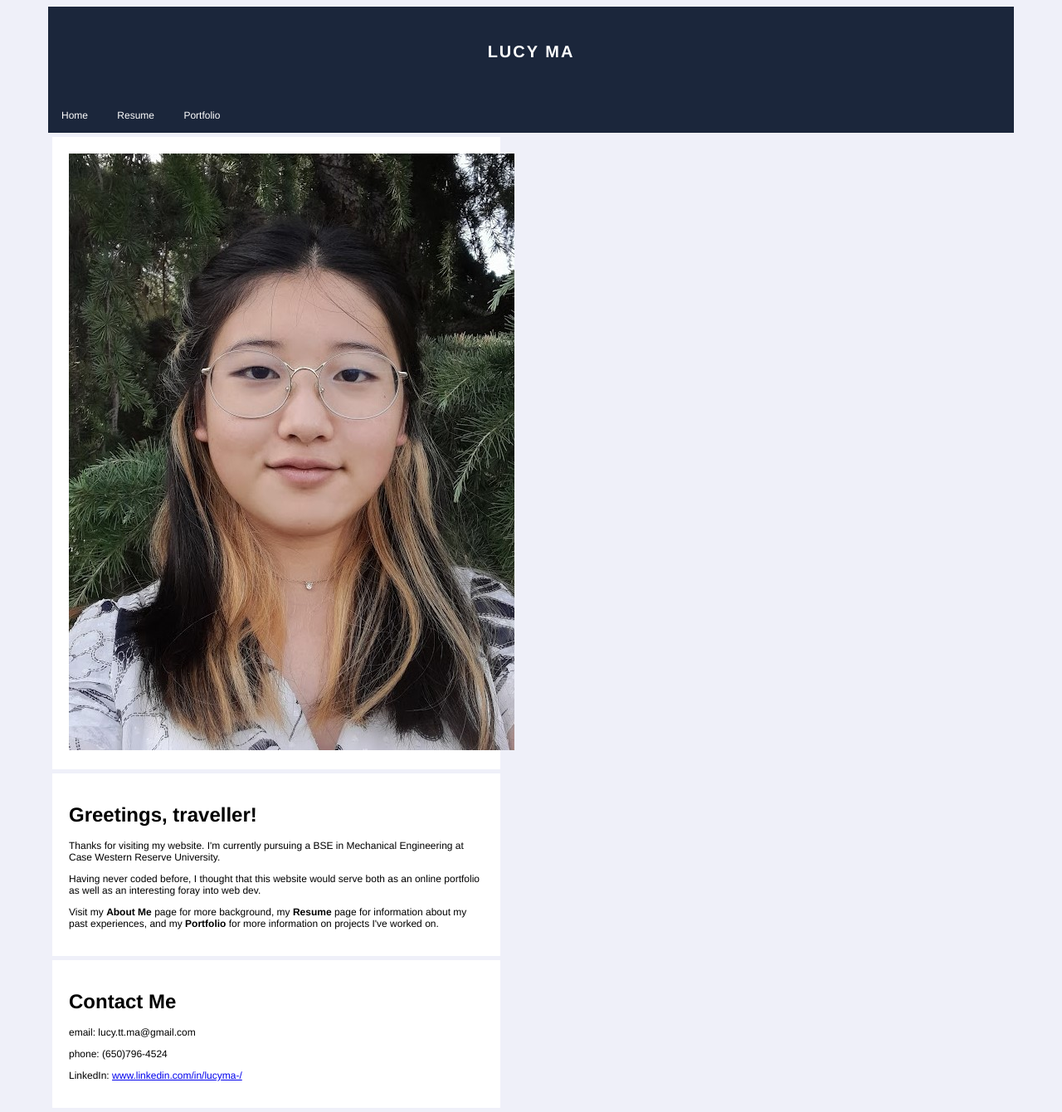
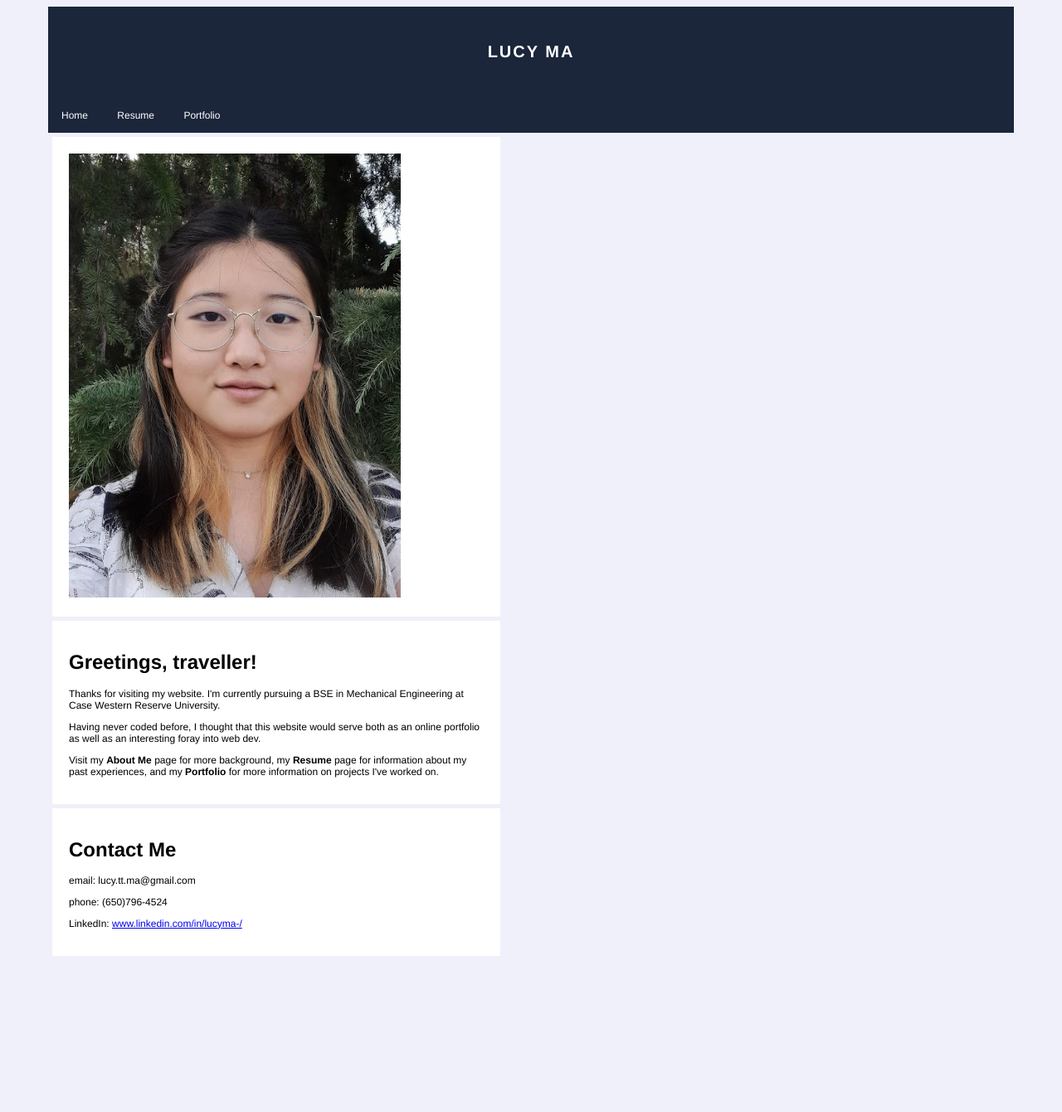
Before and after one commit to lucyttma/lucyttma.github.io, a Jekyll site: the page built from index.html, in a window 1280 px wide. Shown: the whole page at 83% size. Built offline with Jekyll 4.4.1, drawn with Linux system fonts in a browser that asks for light colours; after the commit the page ends 1157 px from its top, so only the background shows below that.

Commit message:
Update index.html

```diff
--- a/index.html
+++ b/index.html
@@ -3,7 +3,7 @@ layout: default
 title: Home
 ---
 <div class="div-hcard">
-  <img src="/assets/images/id pic.jpg" alt="Italian Trulli">
+  <img src="/assets/images/id pic.jpg" alt="Italian Trulli" width="400" height="auto" >
 </div>
 
 <div class="div-hcard">
```
